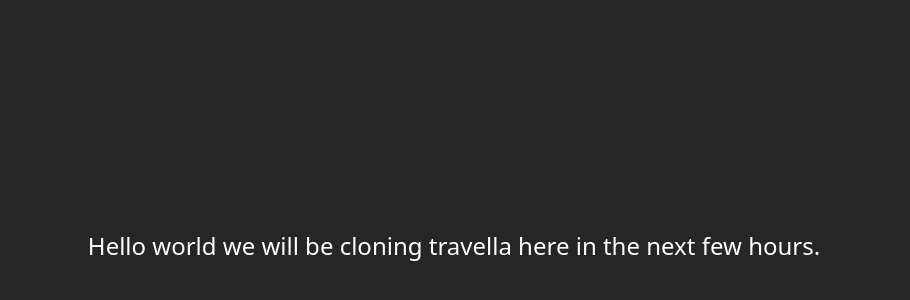
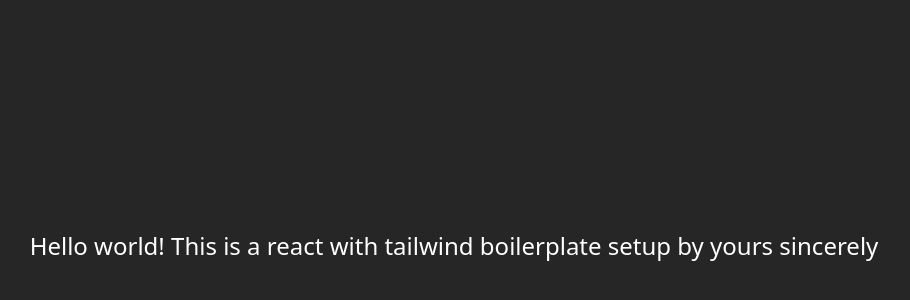
Before and after one commit to wikicrafter/wgc, a React (Create React App) app: page / in a window 1280 px wide. Shown: the part 154-454 px from the top of the page, without its empty margins (186-1096 px from the left). Built offline with nearby package versions, Linux system fonts and the light colour scheme.

Commit message:
boilerplate code modified

```diff
--- a/package.json
+++ b/package.json
@@ -1,5 +1,5 @@
 {
-    "name": "travella",
+    "name": "react-boilerplate",
     "version": "0.1.0",
     "private": true,
     "dependencies": {
--- a/src/App.js
+++ b/src/App.js
@@ -3,7 +3,7 @@
     <div className="App flex items-center bg-neutral-800 justify-center h-screen">
       <header className="App-header">
         <p className="text-[24px] text-white">
-          Hello world we will be cloning travella here in the next few hours.
+          Hello world! This is a react with tailwind boilerplate setup by yours sincerely
         </p>
       </header>
     </div>
```
Also changed, not shown: 1 other file (tests, documents, lock files or other folders).
